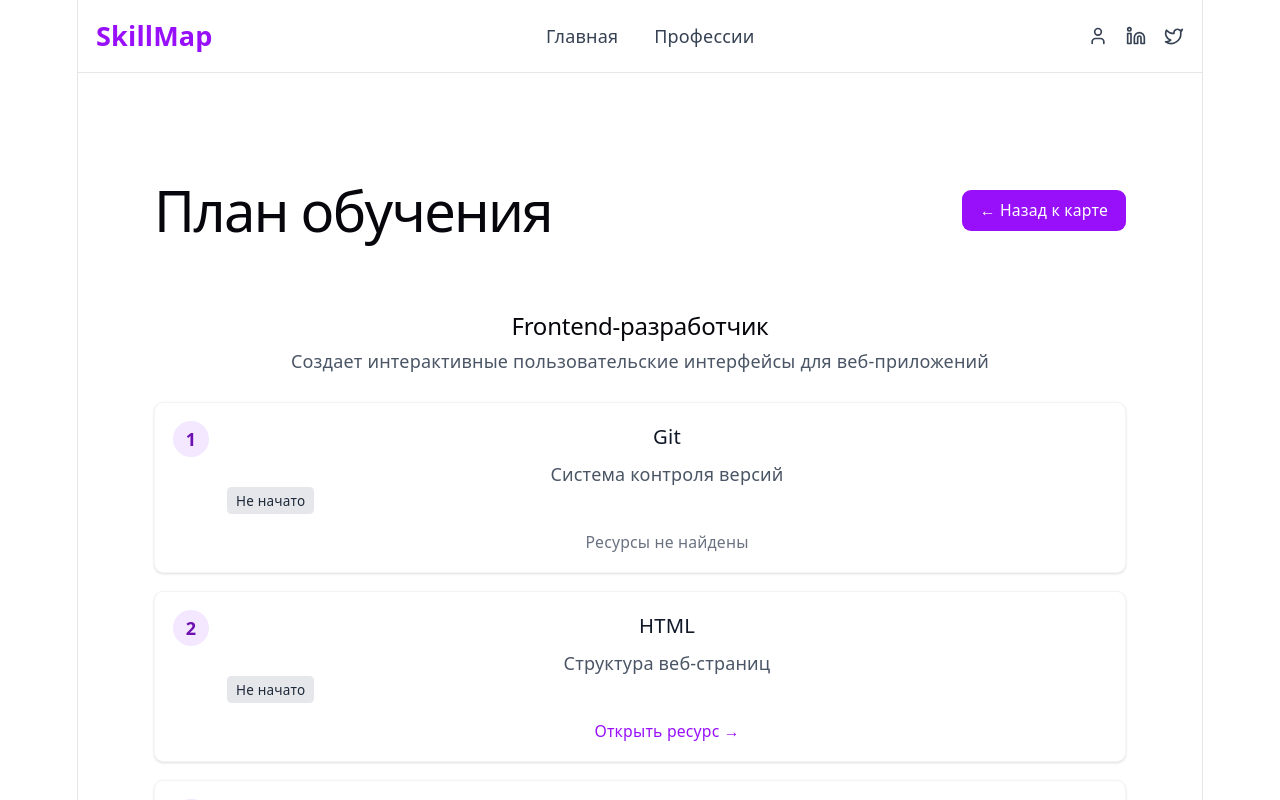
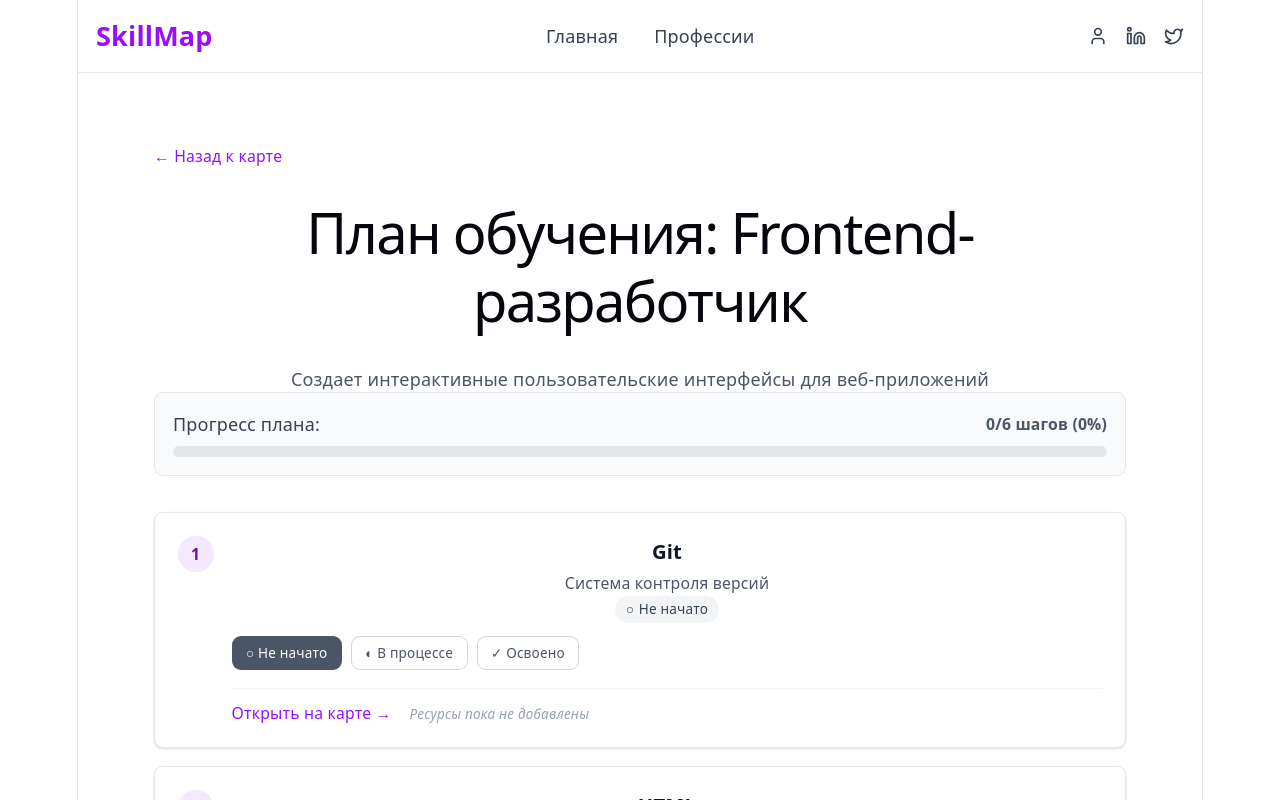
Before and after one commit to bellvik/skillmap, a React (Vite) app: page /professions/1/plan in a window 1280 px wide. Shown: the top 800 px of the page. Built offline with nearby package versions, Linux system fonts and the light colour scheme.

Commit message:
change status skill in plan

```diff
--- a/src/pages/LearningPlanPage.jsx
+++ b/src/pages/LearningPlanPage.jsx
@@ -7,11 +7,11 @@ import { useSkillStatuses } from '../hooks/useSkillStatuses';
 const LearningPlanPage = () => {
   const { id } = useParams();
   const { currentUser } = useAuth();
-  const { getUserMaps, getSkillStatus } = useSkillStatuses();
+  const { getSkillStatus, updateSkillStatus } = useSkillStatuses();
 
   const [profession, setProfession] = useState(null);
-  const [allSkills, setAllSkills] = useState([]);
   const [learningSteps, setLearningSteps] = useState([]);
+  const [stepStatuses, setStepStatuses] = useState({}); // Локальный стейт для мгновенного обновления UI
   const [loading, setLoading] = useState(true);
   const [error, setError] = useState(null);
 
@@ -19,7 +19,6 @@ const LearningPlanPage = () => {
   useEffect(() => {
     const loadData = async () => {
       try {
-        // Загружаем данные профессии
         const prof = getProfessionById(id);
         if (!prof) {
           setError('Профессия не найдена или была архивирована.');
@@ -28,44 +27,34 @@ const LearningPlanPage = () => {
         }
         setProfession(prof);
 
-        // Загружаем все навыки профессии
         const skills = getSkillsByProfession(id);
-        setAllSkills(skills);
 
-        // Определяем пробелы (навыки, которые не имеют статуса 'mastered')
+        // Определяем пробелы
         let gaps = [];
+        const initialStatuses = {};
 
-        if (currentUser) {
-          // Для авторизованного пользователя используем статусы из хранилища
-          const userMaps = getUserMaps(currentUser.id);
-          const userMap = userMaps.find(map => String(map.professionId) === String(id));
+        skills.forEach(skill => {
+          const status = currentUser
+            ? getSkillStatus(currentUser.id, id, skill.id)
+            : 'not_started';
 
-          gaps = skills.filter(skill => {
-            const status = userMap ?
-              userMap.skills.find(s => String(s.skillId) === String(skill.id))?.status
-              : 'not_started';
-            return status !== 'mastered';
+          if (status !== 'mastered') {
+            gaps.push(skill);
+            initialStatuses[skill.id] = status;
+          }
         });
-        } else {
-          // Для гостей считаем все навыки пробелами
-          gaps = skills;
-        }
 
-        // Сортировка пробелов: навыки без предпосылок или с уже освоенными предпосылками идут первыми
+        // Сортировка: навыки без предпосылок идут первыми
         const sortedGaps = gaps.sort((a, b) => {
-          // Проверяем, есть ли у навыков предпосылки
           const hasPrereqsA = a.prerequisites && a.prerequisites.length > 0;
           const hasPrereqsB = b.prerequisites && b.prerequisites.length > 0;
-
-          // Если у одного навыка нет предпосылок, а у другого есть - первый идет первым
           if (!hasPrereqsA && hasPrereqsB) return -1;
           if (hasPrereqsA && !hasPrereqsB) return 1;
-
-          // Если оба без предпосылок или с предпосылками - сортируем по алфавиту
           return a.name.localeCompare(b.name);
         });
 
         setLearningSteps(sortedGaps);
+        setStepStatuses(initialStatuses);
         setLoading(false);
       } catch (err) {
         console.error('Ошибка загрузки данных плана обучения:', err);
@@ -75,58 +64,47 @@ const LearningPlanPage = () => {
     };
 
     loadData();
-  }, [id, currentUser]);
+  }, [id, currentUser, getSkillStatus]);
 
-  // Функция для получения статуса навыка
-  const getSkillStatusForStep = (skillId) => {
-    if (!currentUser) return 'not_started';
+  // ✅ ИСПРАВЛЕНИЕ 1: Добавлена недостающая функция обновления статуса
+  const handleUpdateSkillStatus = (skillId, newStatus) => {
+    if (!currentUser) return;
 
-    const userMaps = getUserMaps(currentUser.id);
-    const userMap = userMaps.find(map => String(map.professionId) === String(id));
+    // 1. Сохраняем в хранилище через хук
+    updateSkillStatus(currentUser.id, id, skillId, newStatus);
 
-    if (!userMap) return 'not_started';
-
-    const skillStatus = userMap.skills.find(s => String(s.skillId) === String(skillId))?.status;
-    return skillStatus || 'not_started';
+    // 2. Мгновенно обновляем локальный стейт для реактивного UI (без перезагрузки)
+    setStepStatuses(prev => ({
+      ...prev,
+      [skillId]: newStatus
+    }));
   };
 
-  // Функция для получения ресурса навыка
-  const getResourceUrl = (resourceIds) => {
+  // ✅ ИСПРАВЛЕНИЕ 2: Функция возвращает весь объект ресурса, а не только URL
+  const getResource = (resourceIds) => {
     if (!resourceIds || resourceIds.length === 0) return null;
-
     const resources = getResourcesByIds(resourceIds);
-    return resources.length > 0 ? resources[0].url : null;
+    return resources.length > 0 ? resources[0] : null;
   };
 
-  // Функция для получения текста статуса
-  const getStatusText = (status) => {
+  // Расчёт прогресса на основе локального стейта (быстро, без чтения localStorage)
+  const masteredCount = Object.values(stepStatuses).filter(s => s === 'mastered').length;
+  const totalCount = learningSteps.length;
+  const progress = totalCount > 0 ? Math.round((masteredCount / totalCount) * 100) : 0;
+
+  const getStatusConfig = (status) => {
     switch(status) {
       case 'not_started':
-        return 'Не начато';
+        return { text: 'Не начато', icon: '○', badge: 'bg-gray-100 text-gray-700', btn: 'bg-gray-600 text-white' };
       case 'in_progress':
-        return 'В процессе';
+        return { text: 'В процессе', icon: '◐', badge: 'bg-yellow-100 text-yellow-700', btn: 'bg-yellow-600 text-white' };
       case 'mastered':
-        return 'Освоено';
+        return { text: 'Освоено', icon: '✓', badge: 'bg-green-100 text-green-700', btn: 'bg-green-600 text-white' };
       default:
-        return 'Не начато';
+        return { text: 'Не начато', icon: '○', badge: 'bg-gray-100 text-gray-700', btn: 'bg-gray-600 text-white' };
     }
   };
 
-  // Функция для получения цвета статуса
-  const getStatusColor = (status) => {
-    switch(status) {
-      case 'not_started':
-        return 'bg-gray-200 text-gray-800';
-      case 'in_progress':
-        return 'bg-yellow-200 text-yellow-800';
-      case 'mastered':
-        return 'bg-green-200 text-green-800';
-      default:
-        return 'bg-gray-200 text-gray-800';
-    }
-  };
-
-  // --- UI: Состояние загрузки (RULE-03) ---
   if (loading) {
     return (
       <div className="max-w-4xl mx-auto px-4 py-8">
@@ -136,10 +114,10 @@ const LearningPlanPage = () => {
           {[1, 2, 3].map(i => (
             <div key={i} className="flex items-center gap-4 p-4 bg-white rounded-lg shadow">
               <div className="w-8 h-8 bg-gray-200 rounded-full"></div>
-              <div className="flex-1">
-                <div className="h-4 bg-gray-200 rounded w-3/4 mb-2"></div>
+              <div className="flex-1 space-y-2">
+                <div className="h-4 bg-gray-200 rounded w-3/4"></div>
                 <div className="h-3 bg-gray-200 rounded w-1/2"></div>
-              </div>
+             1</div>
             </div>
           ))}
         </div>
@@ -147,44 +125,40 @@ const LearningPlanPage = () => {
     );
   }
 
-  // --- UI: Состояние ошибки / пустоты (RULE-03) ---
   if (error || !profession) {
     return (
       <div className="max-w-3xl mx-auto px-4 py-16 text-center">
         <h2 className="text-2xl font-bold text-gray-800 mb-4">{error || 'Профессия не найдена'}</h2>
-        <p className="text-gray-600 mb-6">Возможно, она была архивирована или удалена.</p>
-        <Link
-          to="/professions"
-          className="inline-block px-4 py-2 bg-purple-600 text-white rounded-lg hover:bg-purple-700 transition-colors"
-        >
+        <Link to="/professions" className="inline-block px-4 py-2 bg-purple-600 text-white rounded-lg hover:bg-purple-700 transition-colors">
           Вернуться к списку профессий
         </Link>
       </div>
     );
   }
 
-  // Если нет пробелов - отображаем сообщение об успехе
+  // Пустое состояние: все навыки освоены
   if (learningSteps.length === 0) {
     return (
       <div className="max-w-4xl mx-auto px-4 py-8">
         <div className="bg-white rounded-lg shadow p-8 text-center">
           <div className="text-6xl mb-4">🎉</div>
           <h1 className="text-3xl font-bold text-gray-900 mb-4">Поздравляем!</h1>
-          <p className="text-xl text-gray-700 mb-6">Вы освоили все навыки этой профессии.</p>
-          <div className="flex justify-center gap-4">
-            <Link
-              to={`/professions/${id}/map`}
-              className="px-6 py-3 bg-purple-600 text-white rounded-lg hover:bg-purple-700 transition-colors"
-            >
+          <p className="text-xl text-gray-700 mb-6">Вы освоили все навыки профессии «{profession.name}».</p>
+          <div className="flex flex-col sm:flex-row justify-center gap-4">
+            <Link to={`/professions/${id}/map`} className="px-6 py-3 bg-purple-600 text-white rounded-lg hover:bg-purple-700 transition-colors">
               Вернуться к карте
             </Link>
-            <Link
-              to="/professions"
-              className="px-6 py-3 border border-purple-600 text-purple-600 rounded-lg hover:bg-purple-50 transition-colors"
-            >
+            <Link to="/professions" className="px-6 py-3 border border-purple-600 text-purple-600 rounded-lg hover:bg-purple-50 transition-colors">
               Выбрать другую профессию
             </Link>
           </div>
+          {currentUser && (
+            <div className="mt-6">
+              <Link to="/my-maps" className="inline-flex items-center gap-1 text-sm text-gray-600 hover:text-gray-800 font-medium border-t border-gray-300 pt-4 mt-4">
+                ← В Мои карты
+              </Link>
+            </div>
+          )}
         </div>
       </div>
     );
@@ -192,56 +166,112 @@ const LearningPlanPage = () => {
 
   return (
     <div className="max-w-4xl mx-auto px-4 py-8">
-      <div className="flex justify-between items-center mb-8">
-        <h1 className="text-3xl font-bold text-gray-900">План обучения</h1>
-        <Link
-          to={`/professions/${id}/map`}
-          className="px-4 py-2 bg-purple-600 text-white rounded-lg hover:bg-purple-700 transition-colors text-sm"
-        >
+      {/* Навигация (ШАГ 6) */}
+      <div className="flex flex-wrap items-center gap-3 mb-6">
+        <Link to={`/professions/${id}/map`} className="inline-flex items-center gap-1 text-sm text-purple-600 hover:text-purple-700 font-medium">
           ← Назад к карте
         </Link>
+        {currentUser && (
+          <Link to="/my-maps" className="inline-flex items-center gap-1 text-sm text-gray-600 hover:text-gray-800 font-medium border-l border-gray-300 pl-3">
+            ← В Мои карты
+          </Link>
+        )}
       </div>
 
-      <div className="mb-6">
-        <h2 className="text-xl font-semibold text-gray-800 mb-2">{profession.name}</h2>
-        <p className="text-gray-600">{profession.description}</p>
+      <h1 className="text-3xl font-bold text-gray-900 mb-2">План обучения: {profession.name}</h1>
+      <p className="text-gray-600 mb-6">{profession.description}</p>
+
+      {/* Прогресс-бар (ШАГ 1) */}
+      <div className="mb-8 p-4 bg-gray-50 rounded-lg border border-gray-200">
+        <div className="flex justify-between items-center mb-2">
+          <span className="font-medium text-gray-700">Прогресс плана:</span>
+          <span className="text-sm text-gray-600 font-semibold">
+            {masteredCount}/{totalCount} шагов ({progress}%)
+          </span>
+        </div>
+        <div className="w-full bg-gray-200 rounded-full h-2.5">
+          <div
+            className="bg-green-600 h-2.5 rounded-full transition-all duration-500 ease-out"
+            style={{ width: `${progress}%` }}
+          ></div>
+        </div>
       </div>
 
+      {/* Шаги плана (ШАГИ 2, 3, 4) */}
       <div className="space-y-4">
         {learningSteps.map((step, index) => {
-          const status = getSkillStatusForStep(step.id);
-          const resourceUrl = getResourceUrl(step.resourceIds);
+          const status = stepStatuses[step.id] || 'not_started';
+          const config = getStatusConfig(status);
+          const resource = getResource(step.resourceIds);
 
           return (
-            <div key={step.id} className="flex items-start gap-4 p-4 bg-white rounded-lg shadow border border-gray-100">
-              <div className="shrink-0 w-8 h-8 rounded-full bg-purple-100 text-purple-800 flex items-center justify-center font-bold">
+            <div key={step.id} className="flex items-start gap-4 p-5 bg-white rounded-lg shadow-sm border border-gray-200 hover:border-purple-200 transition-colors">
+              <div className="shrink-0 w-8 h-8 rounded-full bg-purple-100 text-purple-800 flex items-center justify-center font-bold text-sm">
                 {index + 1}
               </div>
               <div className="flex-1">
-                <h3 className="text-lg font-medium text-gray-900 mb-2">{step.name}</h3>
+                <h3 className="text-lg font-semibold text-gray-900 mb-1">{step.name}</h3>
 
                 {step.description && (
-                  <p className="text-gray-600 mb-3">{step.description}</p>
+                  <p className="text-gray-600 text-sm mb-3">{step.description}</p>
                 )}
 
-                <div className="flex items-center gap-3 mb-3">
-                  <span className={`inline-flex items-center gap-1 text-xs font-medium px-2 py-1 rounded ${getStatusColor(status)}`}>
-                    {getStatusText(status)}
+                {/* Бейдж статуса (ШАГ 3) */}
+                <div className="mb-3">
+                  <span className={`inline-flex items-center gap-1 text-xs font-medium px-2.5 py-1 rounded-full ${config.badge}`}>
+                    <span>{config.icon}</span> {config.text}
                   </span>
                 </div>
 
-                {resourceUrl ? (
+                {/* Кнопки смены статуса (ШАГ 2) */}
+                <div className="flex flex-wrap gap-2 mb-4">
+                  {['not_started', 'in_progress', 'mastered'].map((s) => {
+                    const sConfig = getStatusConfig(s);
+                    const isActive = status === s;
+                    return (
+                      <button
+                        key={s}
+                        onClick={() => handleUpdateSkillStatus(step.id, s)}
+                        className={`px-3 py-1.5 text-xs font-medium rounded-lg border transition-all ${
+                          isActive
+                            ? `${sConfig.btn} border-transparent`
+                            : 'bg-white text-gray-600 border-gray-300 hover:bg-gray-50'
+                        }`}
+                      >
+                        {sConfig.icon} {sConfig.text}
+                      </button>
+                    );
+                  })}
+                </div>
+
+                {/* Ресурсы и ссылка на карту (ШАГ 4) */}
+                <div className="flex flex-wrap items-center gap-x-4 gap-y-2 pt-3 border-t border-gray-100">
+                  <Link
+                    to={`/professions/${id}/map`}
+                    className="text-sm text-purple-600 hover:text-purple-800 font-medium hover:underline"
+                  >
+                    Открыть на карте →
+                  </Link>
+
+                  {resource ? (
                     <a
-                    href={resourceUrl}
+                      href={resource.url}
                       target="_blank"
                       rel="noopener noreferrer"
-                    className="inline-flex items-center gap-1 text-sm text-purple-600 hover:text-purple-800 hover:underline"
+                      className="inline-flex items-center gap-1 text-sm text-blue-600 hover:text-blue-800 font-medium hover:underline"
                     >
-                    Открыть ресурс →
+                      📖 Открыть ресурс
                     </a>
                   ) : (
-                  <span className="text-sm text-gray-500">Ресурсы не найдены</span>
+                    <span className="text-xs text-gray-400 italic">Ресурсы пока не добавлены</span>
                   )}
+
+                  {resource && (
+                    <span className="text-xs text-gray-500 bg-gray-100 px-2 py-0.5 rounded">
+                      {resource.type} • {resource.language}
+                    </span>
+                  )}
+                </div>
               </div>
             </div>
           );
```
Lines whose indentation alone changed are shown as unchanged.
